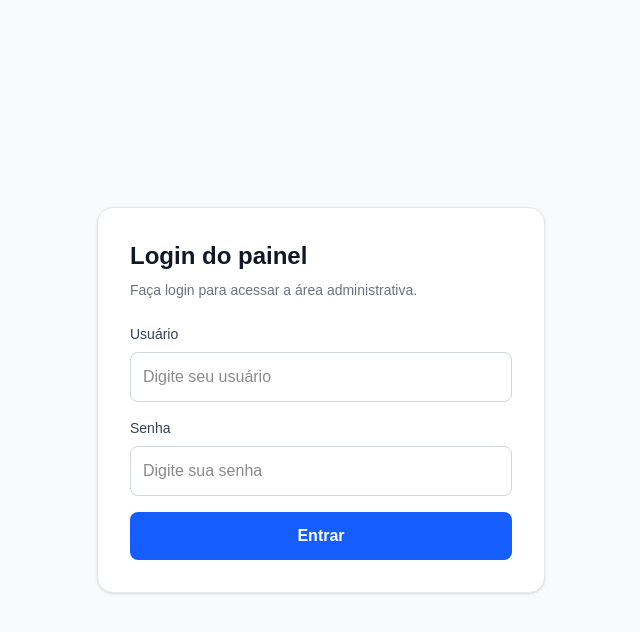
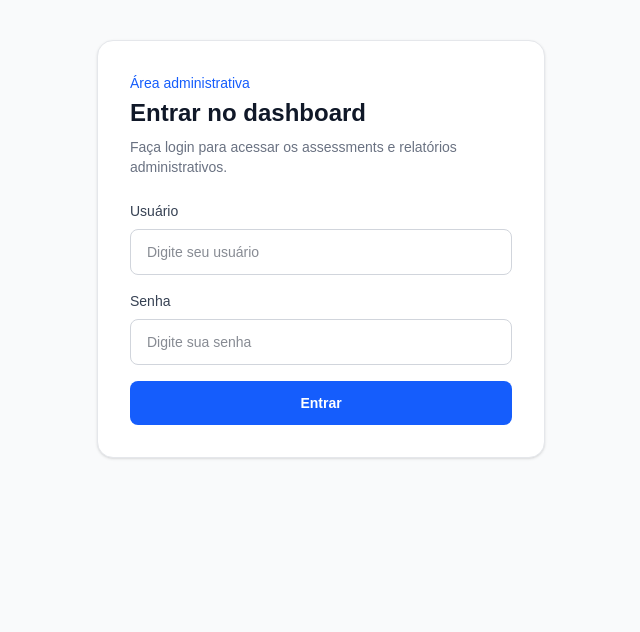
Before and after one commit to vsfrancisco/trilha-facil, a Next.js app in the folder frontend/: page /login in a window 1280 px wide. Shown: the top 632 px of the page, without its empty margins (319-959 px from the left). Built offline with nearby package versions, Linux system fonts and the light colour scheme.

Commit message:
COrreção no login

```diff
--- a/frontend/app/login/page.tsx
+++ b/frontend/app/login/page.tsx
@@ -1,10 +1,9 @@
 "use client";
 
-import { useEffect, useState } from "react";
+import { Suspense, useState } from "react";
 import { useRouter, useSearchParams } from "next/navigation";
-import Toast from "@/components/Toast";
 
-export default function LoginPage() {
+function LoginContent() {
   const router = useRouter();
   const searchParams = useSearchParams();
 
@@ -12,25 +11,15 @@ export default function LoginPage() {
   const [password, setPassword] = useState("");
   const [loading, setLoading] = useState(false);
   const [error, setError] = useState("");
-  const [toastMessage, setToastMessage] = useState("");
-  const [toastType, setToastType] = useState<"success" | "error" | "info">("info");
 
-  useEffect(() => {
-    const reason = searchParams.get("reason");
-
-    if (reason === "expired") {
-      setToastMessage("Sua sessão expirou. Faça login novamente.");
-      setToastType("info");
-    }
-  }, [searchParams]);
+  const redirectTo = searchParams.get("redirect") || "/dashboard";
 
   async function handleSubmit(e: React.FormEvent<HTMLFormElement>) {
     e.preventDefault();
+    setLoading(true);
+    setError("");
 
     try {
-      setLoading(true);
-      setError("");
-
       const response = await fetch("/api/login", {
         method: "POST",
         headers: {
@@ -39,43 +28,47 @@ export default function LoginPage() {
         body: JSON.stringify({ username, password }),
       });
 
-      const data = await response.json();
+      const data = await response.json().catch(() => null);
 
       if (!response.ok) {
-        throw new Error(data.detail || "Falha no login");
+        throw new Error(data?.detail || "Falha no login.");
       }
 
-      setToastMessage("Login realizado com sucesso.");
-      setToastType("success");
+      if ((window as any).addToast) {
+        (window as any).addToast({
+          message: "Login realizado com sucesso.",
+          type: "success",
+        });
+      }
 
-      setTimeout(() => {
-        router.push("/dashboard");
-        router.refresh();
-      }, 600);
-    } catch (err: any) {
-      setError(err.message || "Erro ao realizar login");
-      setToastMessage(err.message || "Erro ao realizar login");
-      setToastType("error");
+      router.push(redirectTo);
+      router.refresh();
+    } catch (err) {
+      console.error(err);
+      const message = err instanceof Error ? err.message : "Erro ao fazer login.";
+      setError(message);
+
+      if ((window as any).addToast) {
+        (window as any).addToast({
+          message,
+          type: "error",
+        });
+      }
     } finally {
       setLoading(false);
     }
   }
 
   return (
-    <main className="flex min-h-screen items-center justify-center bg-gray-50 p-4">
-      {toastMessage && (
-        <Toast
-          message={toastMessage}
-          type={toastType}
-          onClose={() => setToastMessage("")}
-        />
-      )}
-
-      <div className="w-full max-w-md rounded-2xl border border-gray-200 bg-white p-8 shadow-sm">
-        <h1 className="mb-2 text-2xl font-bold text-gray-900">Login do painel</h1>
-        <p className="mb-6 text-sm text-gray-500">
-          Faça login para acessar a área administrativa.
-        </p>
+    <main className="min-h-screen bg-gray-50 px-4 py-10">
+      <div className="mx-auto max-w-md rounded-2xl border border-gray-200 bg-white p-6 shadow-sm sm:p-8">
+        <div className="mb-6">
+          <p className="text-sm font-medium text-blue-600">Área administrativa</p>
+          <h1 className="mt-1 text-2xl font-bold text-gray-900">Entrar no dashboard</h1>
+          <p className="mt-2 text-sm text-gray-500">
+            Faça login para acessar os assessments e relatórios administrativos.
+          </p>
+        </div>
 
         <form onSubmit={handleSubmit} className="space-y-4">
           <div>
@@ -86,8 +79,9 @@ export default function LoginPage() {
               type="text"
               value={username}
               onChange={(e) => setUsername(e.target.value)}
-              className="w-full rounded-lg border border-gray-300 p-3 outline-none focus:ring-2 focus:ring-blue-500"
+              className="w-full rounded-lg border border-gray-300 px-4 py-3 text-sm text-gray-900 outline-none focus:ring-2 focus:ring-blue-500"
               placeholder="Digite seu usuário"
+              autoComplete="username"
             />
           </div>
 
@@ -99,13 +93,14 @@ export default function LoginPage() {
               type="password"
               value={password}
               onChange={(e) => setPassword(e.target.value)}
-              className="w-full rounded-lg border border-gray-300 p-3 outline-none focus:ring-2 focus:ring-blue-500"
+              className="w-full rounded-lg border border-gray-300 px-4 py-3 text-sm text-gray-900 outline-none focus:ring-2 focus:ring-blue-500"
               placeholder="Digite sua senha"
+              autoComplete="current-password"
             />
           </div>
 
           {error && (
-            <div className="rounded-lg border border-red-200 bg-red-50 p-3 text-sm text-red-700">
+            <div className="rounded-lg border border-red-200 bg-red-50 px-4 py-3 text-sm text-red-700">
               {error}
             </div>
           )}
@@ -113,7 +108,7 @@ export default function LoginPage() {
           <button
             type="submit"
             disabled={loading}
-            className="w-full rounded-lg bg-blue-600 px-4 py-3 font-semibold text-white hover:bg-blue-700 disabled:cursor-not-allowed disabled:opacity-60"
+            className="w-full rounded-lg bg-blue-600 px-4 py-3 text-sm font-semibold text-white transition hover:bg-blue-700 disabled:cursor-not-allowed disabled:opacity-60"
           >
             {loading ? "Entrando..." : "Entrar"}
           </button>
@@ -122,3 +117,26 @@ export default function LoginPage() {
     </main>
   );
 }
+
+export default function LoginPage() {
+  return (
+    <Suspense
+      fallback={
+        <main className="min-h-screen bg-gray-50 px-4 py-10">
+          <div className="mx-auto max-w-md rounded-2xl border border-gray-200 bg-white p-6 shadow-sm sm:p-8">
+            <div className="animate-pulse space-y-4">
+              <div className="h-4 w-32 rounded bg-gray-200" />
+              <div className="h-8 w-56 rounded bg-gray-200" />
+              <div className="h-4 w-full rounded bg-gray-200" />
+              <div className="h-12 w-full rounded bg-gray-200" />
+              <div className="h-12 w-full rounded bg-gray-200" />
+              <div className="h-12 w-full rounded bg-gray-200" />
+            </div>
+          </div>
+        </main>
+      }
+    >
+      <LoginContent />
+    </Suspense>
+  );
+}
--- a/frontend/lib/admin-api.ts
+++ b/frontend/lib/admin-api.ts
@@ -9,11 +9,17 @@ export async function adminApiFetch(
   path: string,
   options: RequestOptions = {}
 ) {
+  try {
     const session = await decrypt(sessionCookie);
 
     if (!session) {
       return new Response(
-      JSON.stringify({ detail: "Sessão inválida ou expirada." }),
+        JSON.stringify({
+          detail: "Sessão inválida ou expirada.",
+          debug: {
+            hasSessionCookie: !!sessionCookie,
+          },
+        }),
         {
           status: 401,
           headers: { "Content-Type": "application/json" },
@@ -26,7 +32,13 @@ export async function adminApiFetch(
 
     if (!apiBaseUrl || !adminApiToken) {
       return new Response(
-      JSON.stringify({ detail: "Ambiente do servidor não configurado." }),
+        JSON.stringify({
+          detail: "Ambiente do servidor não configurado.",
+          debug: {
+            hasApiBaseUrl: !!apiBaseUrl,
+            hasAdminApiToken: !!adminApiToken,
+          },
+        }),
         {
           status: 500,
           headers: { "Content-Type": "application/json" },
@@ -34,7 +46,6 @@ export async function adminApiFetch(
       );
     }
 
-  try {
     const response = await fetch(`${apiBaseUrl}${path}`, {
       method: options.method || "GET",
       headers: {
@@ -53,9 +64,13 @@ export async function adminApiFetch(
           response.headers.get("Content-Type") || "application/json",
       },
     });
-  } catch {
+  } catch (error) {
+    console.error("adminApiFetch error:", error);
+
     return new Response(
-      JSON.stringify({ detail: "Erro ao comunicar com o backend." }),
+      JSON.stringify({
+        detail: "Erro ao comunicar com o backend.",
+      }),
       {
         status: 502,
         headers: { "Content-Type": "application/json" },
```
Lines whose indentation alone changed are shown as unchanged.
